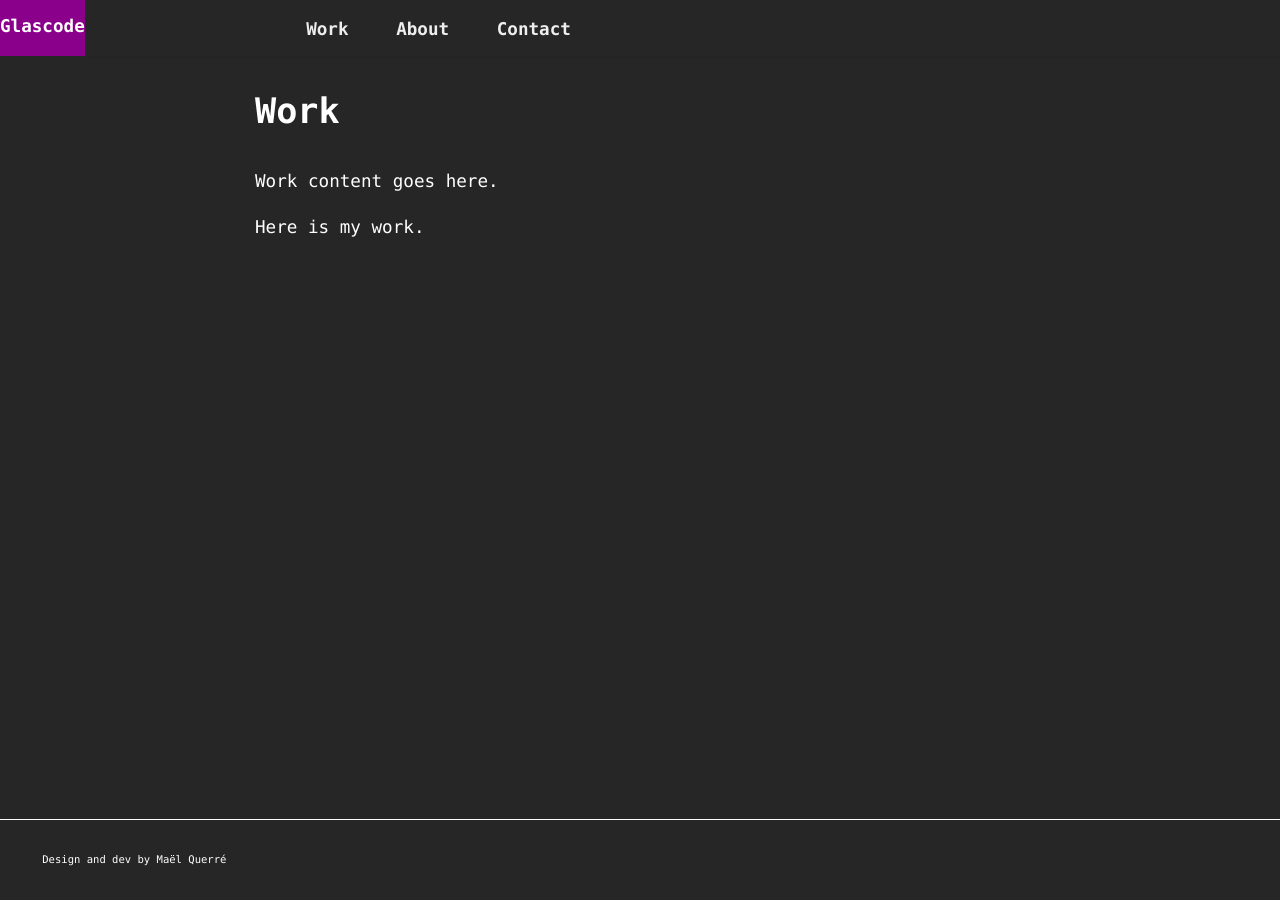
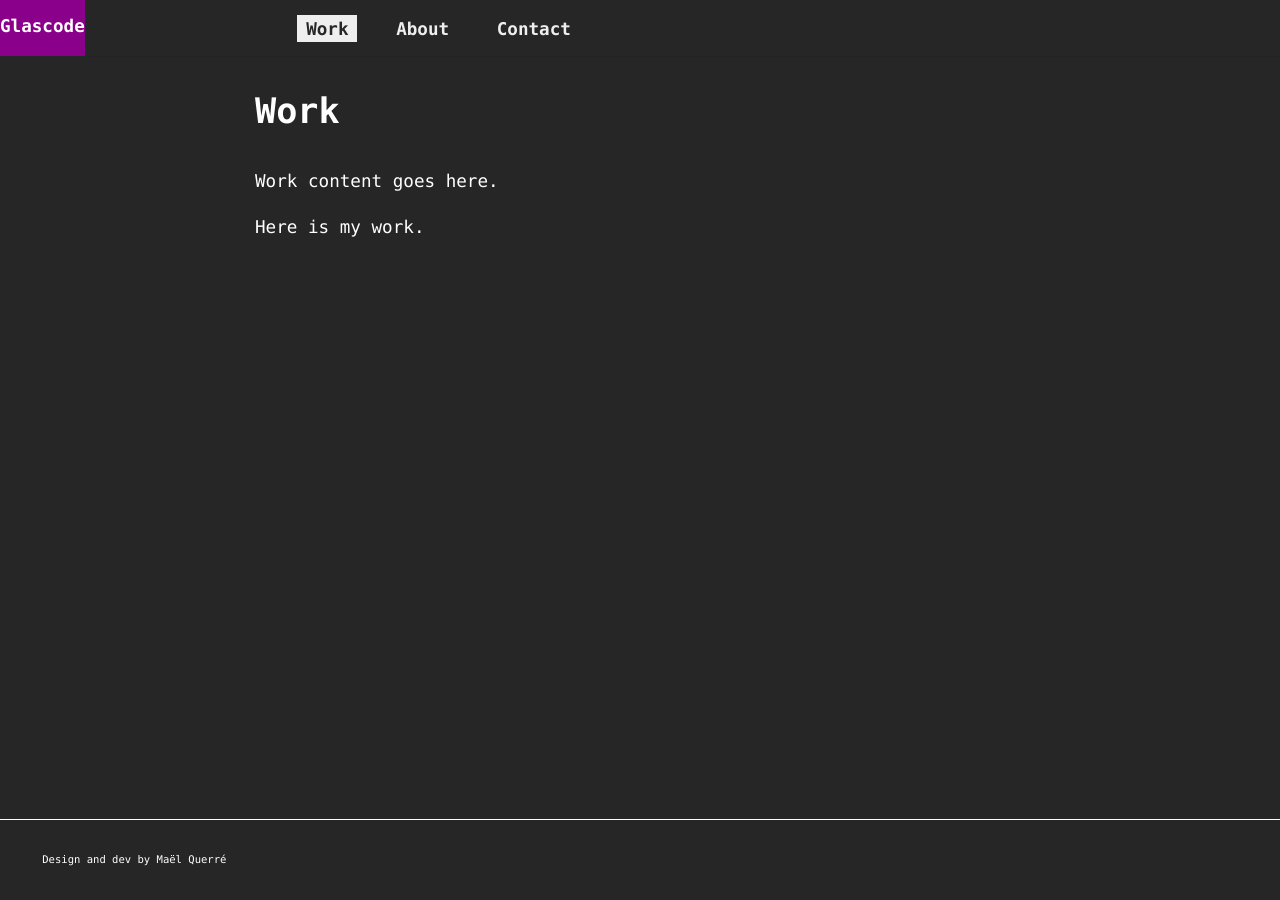
Before and after one commit to Glascode/glascode.github.io, a Jekyll site: the page built from _pages/work.md, in a window 1280 px wide. Built offline with Jekyll 4.4.1, drawn with Linux system fonts in a browser that asks for light colours; some web fonts are replaced.

Commit message:
Add data for categories 'current' management

```diff
--- a/_includes/nav.html
+++ b/_includes/nav.html
@@ -2,12 +2,11 @@
     <div class="container">
         <nav>
             <ul>
-                <!--{% for page in site.pages %} {% if page.title %}
-                <li><a href="{{ page.url | prepend: site.baseurl }}">{{ page.title }}</a></li>
-                {% endif %} {% endfor %}-->
-                <li><a href="/work/">Work</a></li>
-                <li><a href="/about/">About</a></li>
-                <li><a href="/contact/">Contact</a></li>
+                {% for item in site.data.categories %} {% if page.title == item.title %}
+                <li><a href="{{ item.url }}" alt="{{ item.title }}" class="current">{{ item.title }}</a></li>
+                {% else %}
+                <li><a href="{{ item.url }}" alt="{{ item.title }}">{{ item.title }}</a></li>
+                {% endif %} {% endfor %}
             </ul>
         </nav>
     </div>
--- a/_layouts/four-oh-four.html
+++ b/_layouts/four-oh-four.html
@@ -24,9 +24,9 @@
         <nav>
             <ul>
                 <li><a href="{{ site.url | prepend: site.baseurl }}">Home</a></li>
-                {% for page in site.pages %} {% if page.title %}
-                <li><a href="{{ page.url | prepend: site.baseurl }}">{{ page.title }}</a></li>
-                {% endif %} {% endfor %}
+                {% for item in site.data.categories %}
+                <li><a href="{{ item.url }}" alt="{{ item.title }}">{{ item.title }}</a></li>
+                {% endfor %}
             </ul>
         </nav>
     </div>
--- a/css/main.css
+++ b/css/main.css
@@ -95,7 +95,9 @@ header {
     margin-bottom: -1px;
 }
 
-#navigation nav ul li a:hover, #navigation nav ul li a:active {
+#navigation nav ul li a:hover,
+#navigation nav ul li a:active,
+#navigation nav ul li a.current {
     text-decoration: none;
     color: #262626;
     background-color: #eee;
```
Also changed, not shown: _data/categories.yml (added, +8 -0 lines).
